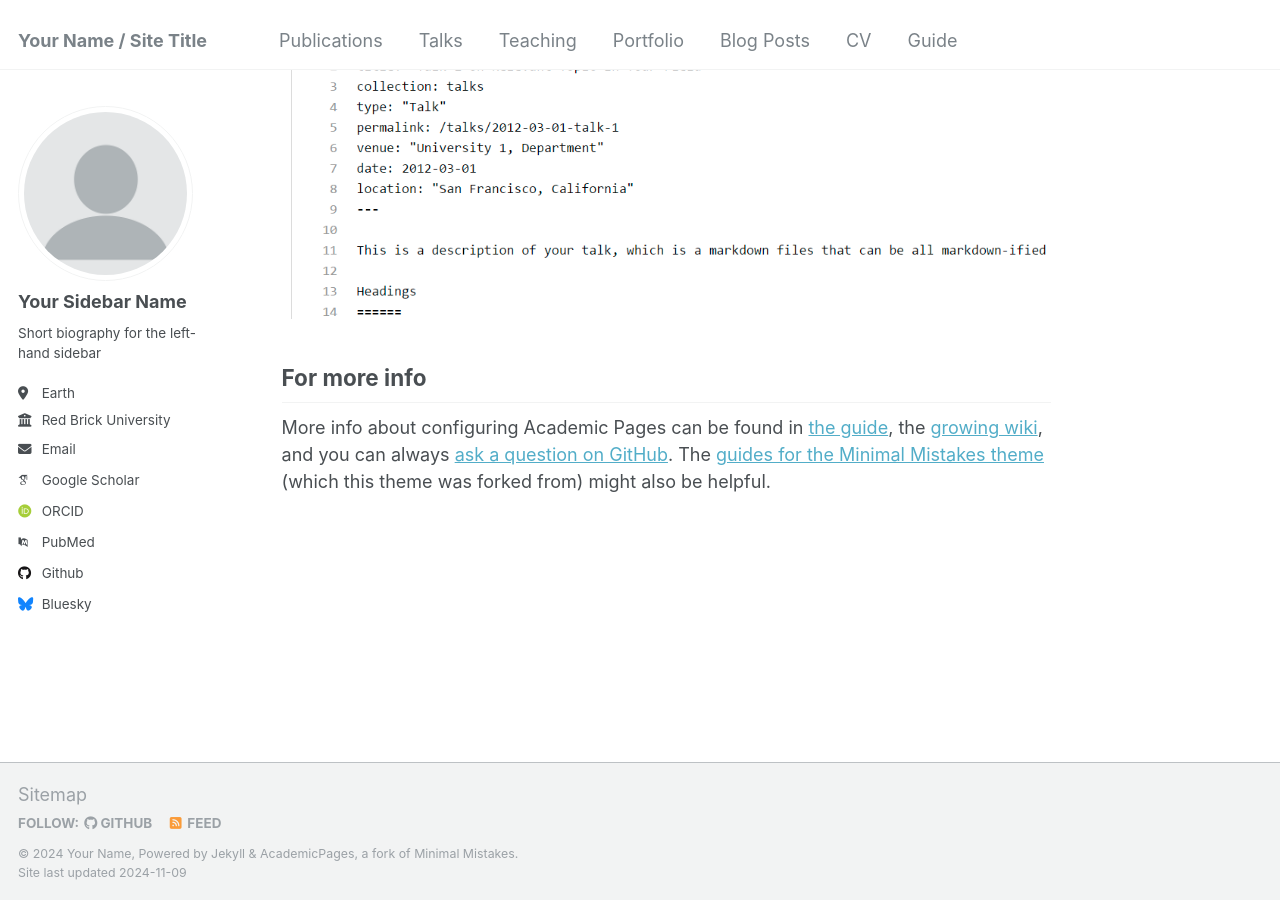
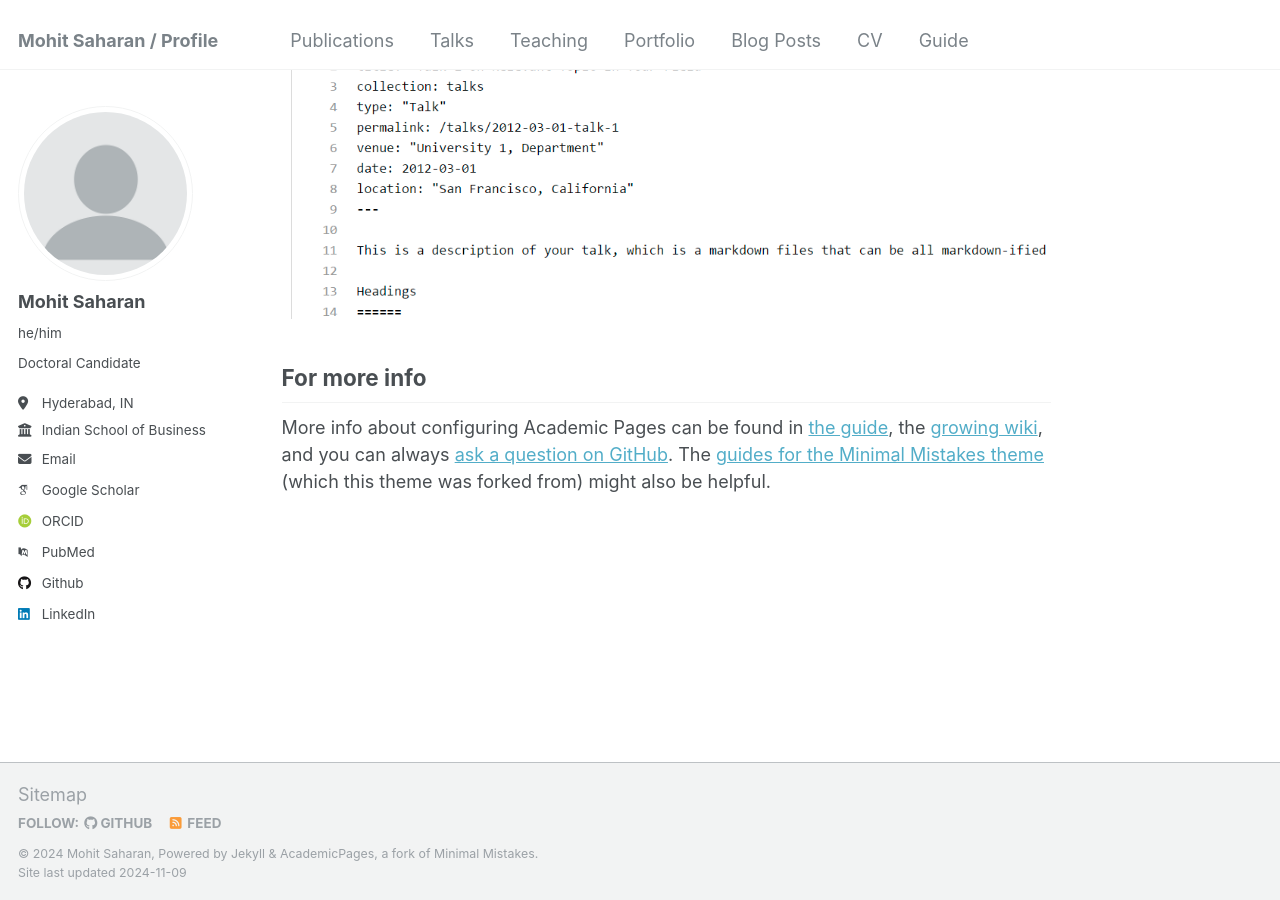
Before and after one commit to msaharan96/msaharan96.github.io, a Jekyll site: the page built from _pages/about.md, in a window 1280 px wide and 900 px high, scrolled down 2643 px. Built offline with Jekyll 4.4.1, drawn with Linux system fonts in a browser that asks for light colours; some web fonts are replaced.

Commit message:
Update _config.yml

```diff
--- a/_config.yml
+++ b/_config.yml
@@ -8,13 +8,13 @@
 
 # Basic Site Settings
 locale                   : "en-US"
-title                    : "Your Name / Site Title"
+title                    : "Mohit Saharan / Profile"
 title_separator          : "-"
-name                     : &name "Your Name"
-description              : &description "personal description"
-url                      : https://academicpages.github.io # the base hostname & protocol for your site e.g. "https://mmistakes.github.io"
+name                     : &name "Mohit Saharan"
+description              : &description "Doctoral Candidate"
+url                      : https://msaharan96.github.io # the base hostname & protocol for your site e.g. "https://mmistakes.github.io"
 baseurl                  : "" # the subpath of your site, e.g. "/blog"
-repository               : "academicpages/academicpages.github.io"
+repository               : "msaharan96/msaharan96.github.io"
 
 # Site Author - The following control what appear as part of the author content on the side bar.
 #               If a field is blank the icon and link will not appear, otherwise it will be shown.
@@ -22,21 +22,21 @@ repository               : "academicpages/academicpages.github.io"
 author:
   # Biographic information
   avatar           : "profile.png"
-  name             : "Your Sidebar Name"
-  pronouns         : # example: "she/her"
-  bio              : "Short biography for the left-hand sidebar"
-  location         : "Earth"
-  employer         : "Red Brick University"
+  name             : "Mohit Saharan"
+  pronouns         : "he/him" # example: "she/her"
+  bio              : "Doctoral Candidate"
+  location         : "Hyderabad, IN"
+  employer         : "Indian School of Business"
   uri              : # URL
-  email            : "none@example.org"
+  email            : "mohit_saharan_fpm2024@isb.edu"
 
   # Academic websites
   arxiv            : # URL - Update with the correct link to your profile
   googlescholar    : "https://scholar.google.com/citations?user=PS_CX0AAAAAJ"
   impactstory      : # URL
-  orcid            : "http://orcid.org/yourorcidurl"
+  orcid            : "http://orcid.org/0000-0003-1073-019X"
   semantic         : # URL
-  pubmed           : "https://www.ncbi.nlm.nih.gov/pubmed/?term=john+snow"
+  pubmed           : "https://www.ncbi.nlm.nih.gov/pubmed/?term=mohit+saharan"
   researchgate     : # URL
   scopus           : # URL
 
@@ -44,12 +44,12 @@ author:
   bitbucket        : # Username - Update with your username on the site
   codepen          : # Username
   dribbble         : # Username
-  github           : "academicpages"
+  github           : "msaharan96"
   kaggle           : # Username
   stackoverflow    : # User number or user number and name (i.e., use "1" or "1/jeff-atwood")
 
   # Social media
-  bluesky          : "bsky.app" # Replace this with you Bluesky username
+  bluesky          : # Replace this with you Bluesky username
   facebook         : # Username
   flickr           : # Username
   foursquare       : # Username
@@ -58,7 +58,7 @@ author:
   keybase          : # Username
   instagram        : # Username
   lastfm           : # Username
-  linkedin         : # Username
+  linkedin         : "https://www.linkedin.com/in/mohit-saharan/" # Username
   mastodon         : # URL
   medium           : # URL
   pinterest        : # Username
```
